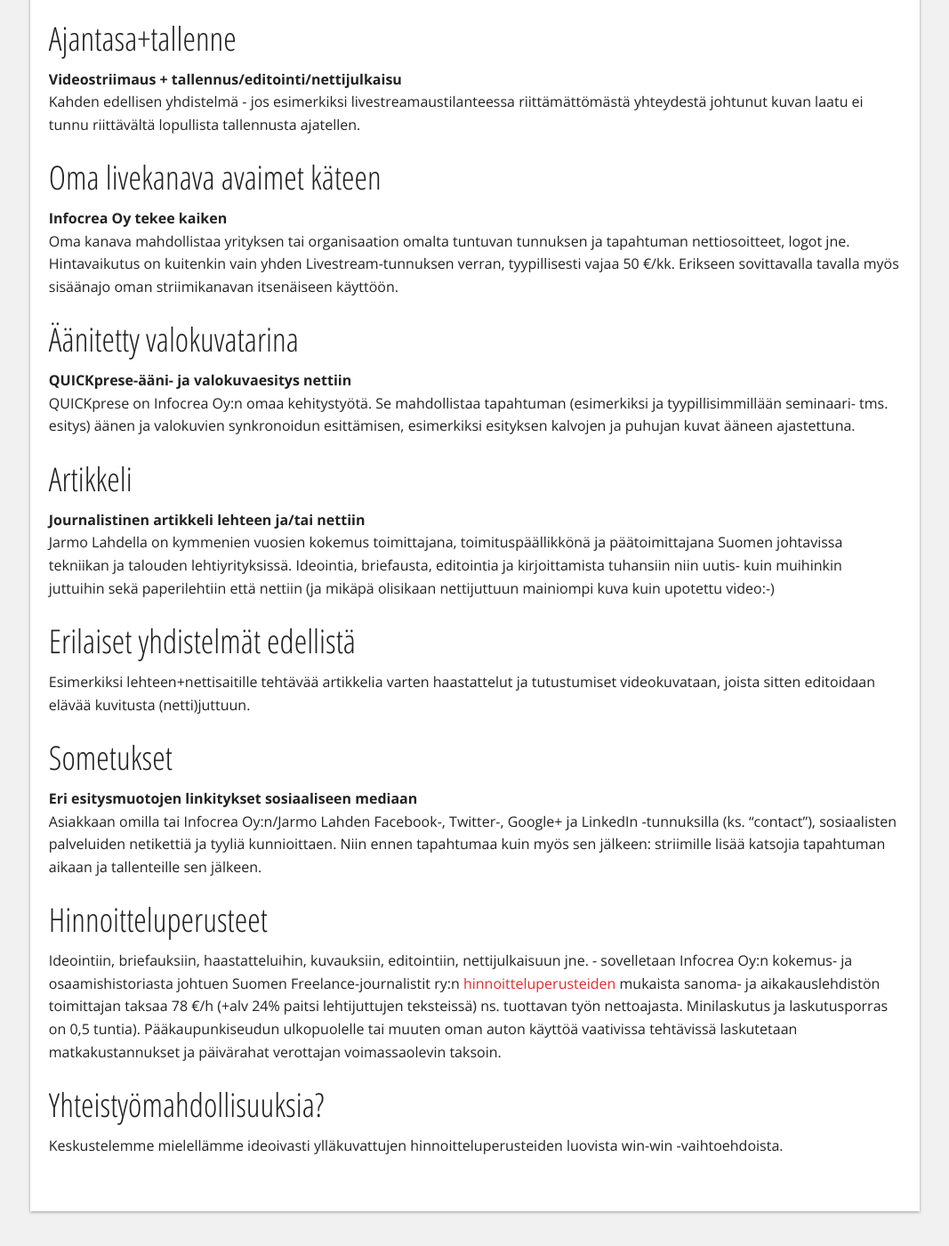
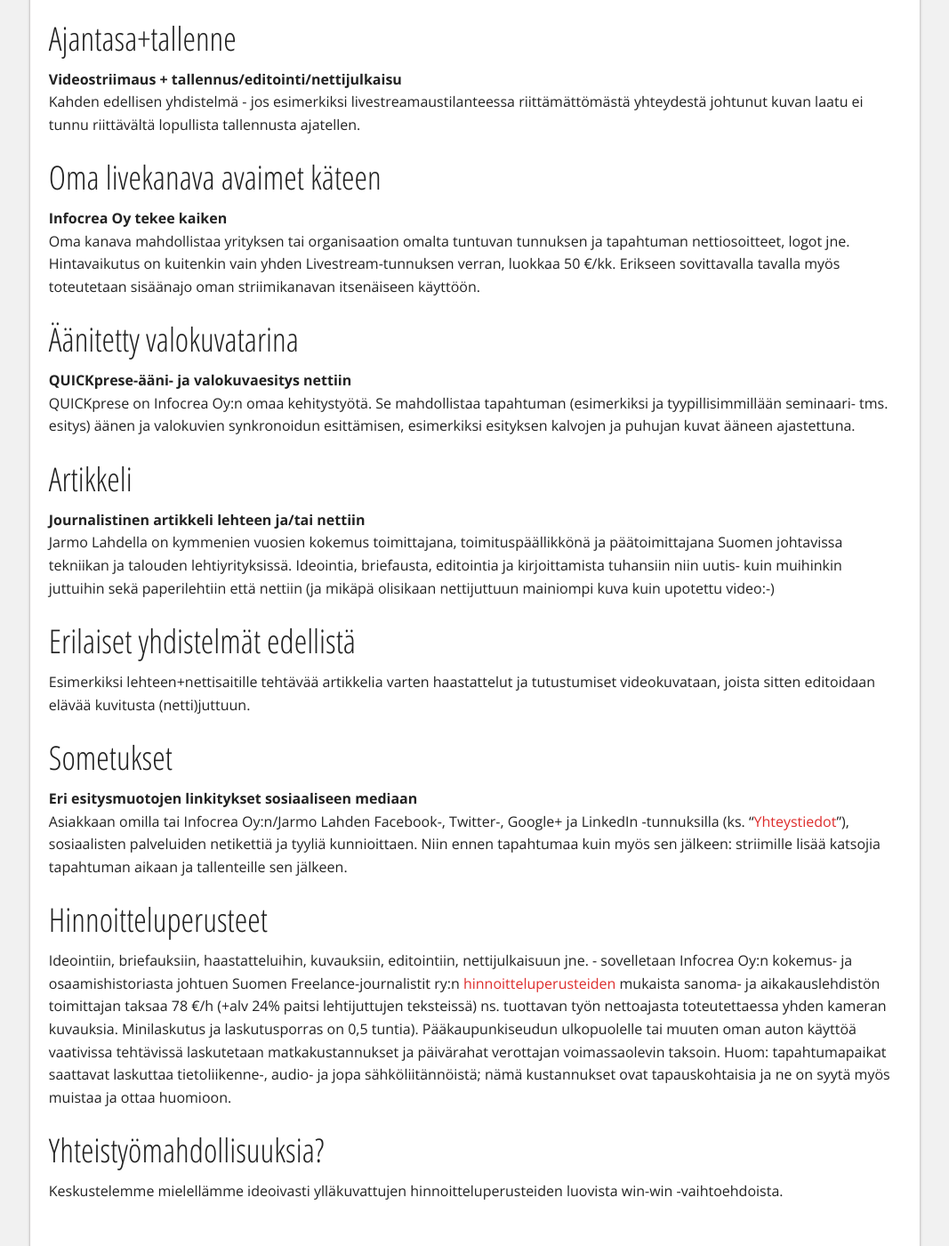
Before and after one commit to Pyppe/infocrea.fi, a Jekyll site: the page built from palvelut.md, in a window 1280 px wide and 1400 px high, scrolled down 925 px. Shown: the whole window at 89% size, without its empty margins (106-1173 px from the left). Built offline with Jekyll 4.4.1, drawn with Linux system fonts in a browser that asks for light colours; nearby versions of some CDN libraries.

Commit message:
palvelut-päivitystä

```diff
--- a/palvelut.md
+++ b/palvelut.md
@@ -31,7 +31,7 @@
 Oma livekanava avaimet käteen
 -----------------------------
 **Infocrea Oy tekee kaiken**
-Oma kanava mahdollistaa yrityksen tai organisaation omalta tuntuvan tunnuksen ja tapahtuman nettiosoitteet, logot jne. Hintavaikutus on kuitenkin vain yhden Livestream-tunnuksen verran, tyypillisesti vajaa 50 €/kk. Erikseen sovittavalla tavalla myös sisäänajo oman striimikanavan itsenäiseen käyttöön.
+Oma kanava mahdollistaa yrityksen tai organisaation omalta tuntuvan tunnuksen ja tapahtuman nettiosoitteet, logot jne. Hintavaikutus on kuitenkin vain yhden Livestream-tunnuksen verran, luokkaa 50 €/kk. Erikseen sovittavalla tavalla myös toteutetaan sisäänajo oman striimikanavan itsenäiseen käyttöön.
 
 Äänitetty valokuvatarina
 ------------------------
@@ -50,11 +50,11 @@
 Sometukset
 ----------
 **Eri esitysmuotojen linkitykset sosiaaliseen mediaan**
-Asiakkaan omilla tai Infocrea Oy:n/Jarmo Lahden Facebook-, Twitter-, Google+ ja LinkedIn -tunnuksilla (ks. "contact"), sosiaalisten palveluiden netikettiä ja tyyliä kunnioittaen. Niin ennen tapahtumaa kuin myös sen jälkeen: striimille lisää katsojia tapahtuman aikaan ja tallenteille sen jälkeen.
+Asiakkaan omilla tai Infocrea Oy:n/Jarmo Lahden Facebook-, Twitter-, Google+ ja LinkedIn -tunnuksilla (ks. "[Yhteystiedot](http://www.infocrea.fi/yhteystiedot/)"), sosiaalisten palveluiden netikettiä ja tyyliä kunnioittaen. Niin ennen tapahtumaa kuin myös sen jälkeen: striimille lisää katsojia tapahtuman aikaan ja tallenteille sen jälkeen.
 
 Hinnoitteluperusteet
 --------------------
-Ideointiin, briefauksiin, haastatteluihin, kuvauksiin, editointiin, nettijulkaisuun jne. - sovelletaan Infocrea Oy:n kokemus- ja osaamishistoriasta johtuen Suomen Freelance-journalistit ry:n [hinnoitteluperusteiden](http://uusi.freet.fi/palkkiot-ja-sopimukset/miten-free-journalisti-hinnoittelee-tyonsa/) mukaista sanoma- ja aikakauslehdistön toimittajan taksaa 78 €/h (+alv 24% paitsi lehtijuttujen teksteissä) ns. tuottavan työn nettoajasta. Minilaskutus ja laskutusporras on 0,5 tuntia). Pääkaupunkiseudun ulkopuolelle tai muuten oman auton käyttöä vaativissa tehtävissä laskutetaan matkakustannukset ja päivärahat verottajan voimassaolevin taksoin.
+Ideointiin, briefauksiin, haastatteluihin, kuvauksiin, editointiin, nettijulkaisuun jne. - sovelletaan Infocrea Oy:n kokemus- ja osaamishistoriasta johtuen Suomen Freelance-journalistit ry:n [hinnoitteluperusteiden](http://uusi.freet.fi/palkkiot-ja-sopimukset/miten-free-journalisti-hinnoittelee-tyonsa/) mukaista sanoma- ja aikakauslehdistön toimittajan taksaa 78 €/h (+alv 24% paitsi lehtijuttujen teksteissä) ns. tuottavan työn nettoajasta toteutettaessa yhden kameran kuvauksia. Minilaskutus ja laskutusporras on 0,5 tuntia). Pääkaupunkiseudun ulkopuolelle tai muuten oman auton käyttöä vaativissa tehtävissä laskutetaan matkakustannukset ja päivärahat verottajan voimassaolevin taksoin. Huom: tapahtumapaikat saattavat laskuttaa tietoliikenne-, audio- ja jopa sähköliitännöistä; nämä kustannukset ovat tapauskohtaisia ja ne on syytä myös muistaa ja ottaa huomioon.
 
 Yhteistyömahdollisuuksia?
 -------------------------
```
